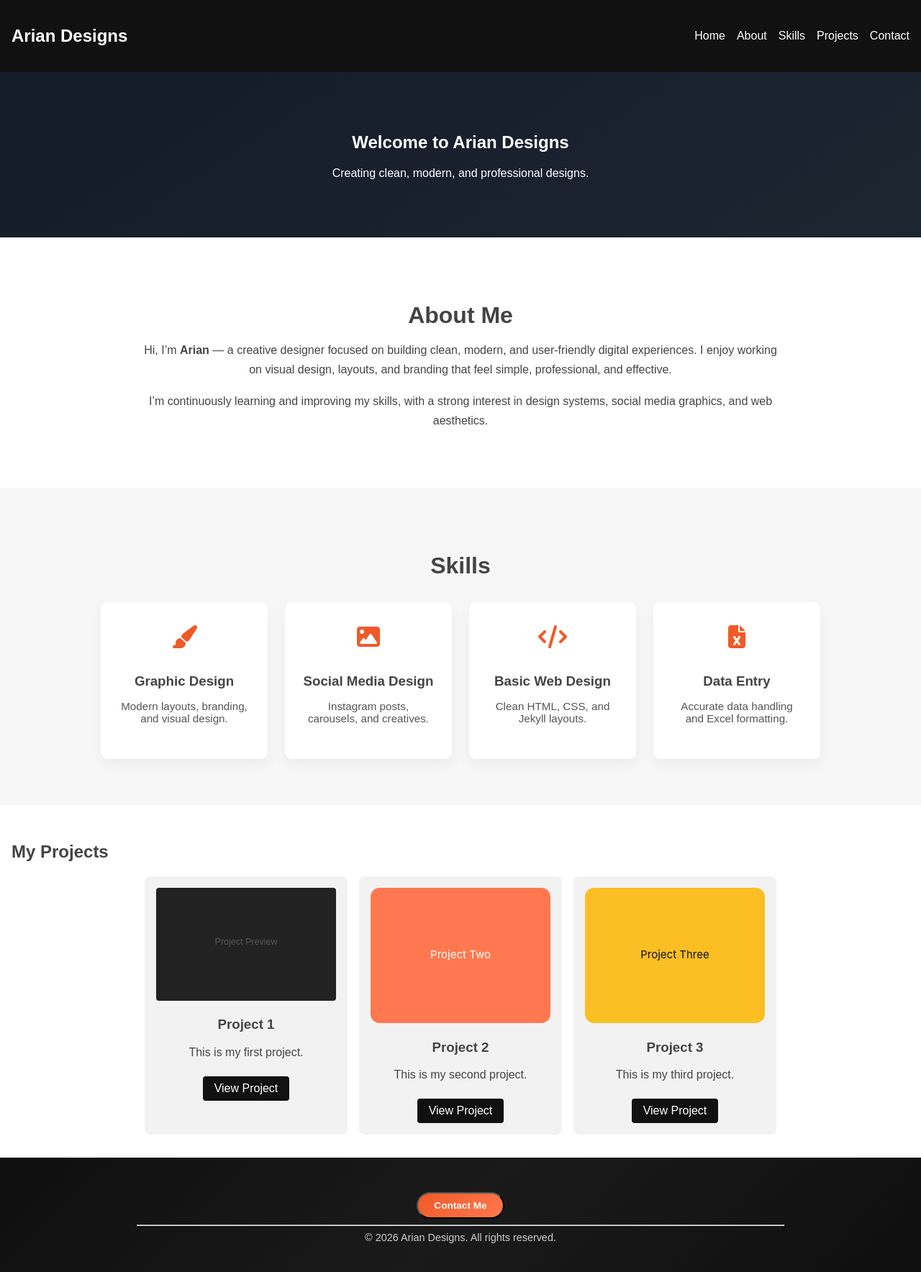
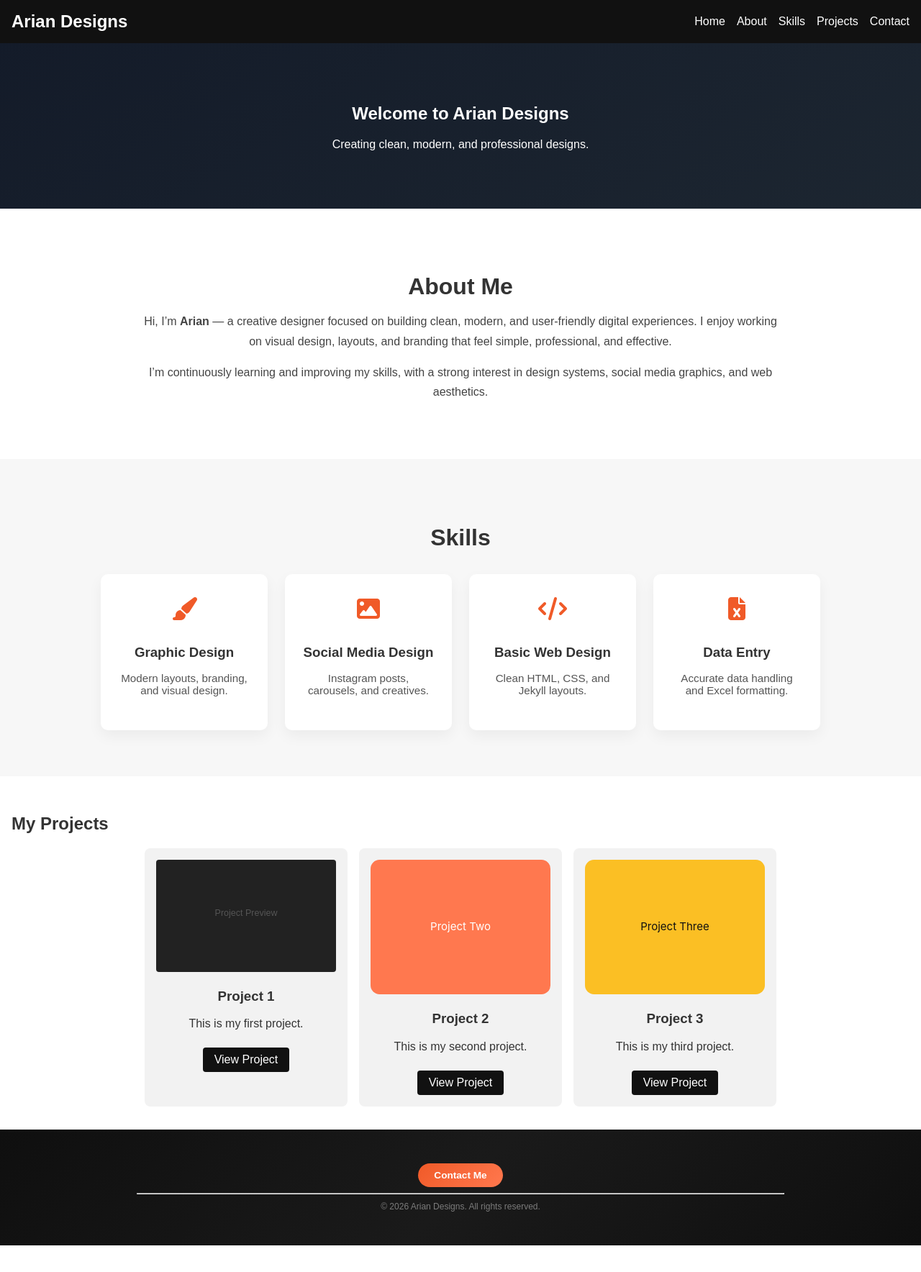
Before and after one commit to ariantechzone-stack/ariantechzone-stack.github.io, a Jekyll site: the page built from index.md, in a window 1280 px wide. Shown: the whole page at 72% size. Built offline with Jekyll 4.4.1, drawn with Linux system fonts in a browser that asks for light colours; after the commit the page ends 1731 px from its top, so only the background shows below that.

Commit message:
Update style.css

```diff
--- a/assets/css/style.css
+++ b/assets/css/style.css
@@ -1,6 +1,5 @@
-
 /* ================================
-   Accessibility: Reduce motion
+   Reduced Motion
 ================================ */
 @media (prefers-reduced-motion: reduce) {
   html {
@@ -8,19 +7,24 @@
   }
 }
 
-/* ================================
-   Global Styles
-================================ */
 html {
   scroll-behavior: smooth;
 }
 
+/* ================================
+   Global Styles
+================================ */
 body {
   font-family: Arial, sans-serif;
   margin: 0;
   padding: 0;
-  color: #444;
   background: #fff;
+  color: #333;
+}
+
+a {
+  text-decoration: none;
+  color: inherit;
 }
 
 /* ================================
@@ -38,19 +42,26 @@ header nav {
   align-items: center;
 }
 
+header nav h2 {
+  margin: 0;
+}
+
 header nav ul {
   list-style: none;
   display: flex;
   gap: 1rem;
-  padding: 0;
   margin: 0;
-  overflow: visible;
 }
 
 header nav ul li a {
   color: #fff;
   text-decoration: none;
-  white-space: nowrap;
+  font-weight: 500;
+  transition: color 0.25s ease;
+}
+
+header nav ul li a:hover {
+  color: #f05a28;
 }
 
 /* ================================
@@ -85,8 +96,8 @@ header nav ul li a {
 .about p {
   font-size: 1rem;
   line-height: 1.7;
+  color: #444;
   margin-bottom: 1rem;
-  color: #444;
 }
 
 /* ================================
@@ -109,6 +120,12 @@ header nav ul li a {
   border-radius: 8px;
   width: 250px;
   text-align: center;
+  transition: transform 0.25s ease, box-shadow 0.25s ease;
+}
+
+.project-card:hover {
+  transform: translateY(-6px);
+  box-shadow: 0 12px 25px rgba(0,0,0,0.08);
 }
 
 .project-card img {
@@ -152,7 +169,7 @@ header nav ul li a {
 }
 
 .skill-card {
-  background: #fff;
+  background: #ffffff;
   padding: 2rem 1.5rem;
   border-radius: 10px;
   box-shadow: 0 8px 20px rgba(0,0,0,0.05);
@@ -180,7 +197,7 @@ header nav ul li a {
 }
 
 /* ================================
-   Footer Section
+   Footer / Contact Section
 ================================ */
 .site-footer {
   background: linear-gradient(135deg, #0f0f0f, #1a1a1a, #0f0f0f);
@@ -194,35 +211,65 @@ header nav ul li a {
   margin: auto;
 }
 
-.site-footer h2 {
+.contact-btn {
+  display: inline-block;
+  margin-top: 0.8rem;
+  padding: 0.55rem 1.4rem;
+  font-size: 0.85rem;
+  font-weight: 600;
   color: #fff;
-  margin-bottom: 0.3rem;
-  font-size: 1.2rem;
+  background: linear-gradient(135deg, #f05a28, #ff784e);
+  border-radius: 30px;
+  cursor: pointer;
+  border: none;
+  transition: transform 0.25s ease, box-shadow 0.25s ease;
 }
 
-.site-footer p {
-  font-size: 0.9rem;
-  margin: 0.3rem 0;
+.contact-btn:hover {
+  transform: translateY(-2px);
+  box-shadow: 0 8px 20px rgba(240, 90, 40, 0.35);
 }
 
+/* ================================
+   Contact Reveal
+================================ */
+.contact-reveal {
+  opacity: 0;
+  transform: translateY(12px);
+  pointer-events: none;
+  transition: opacity 0.45s ease, transform 0.45s ease;
+  margin-top: 0.9rem;
+  display: none; /* hidden initially */
+}
+
+.contact-reveal.active {
+  opacity: 1;
+  transform: translateY(0);
+  pointer-events: auto;
+  display: block;
+}
+
+/* Email inside contact reveal */
 .footer-email {
   display: block;
-  margin: 0.6rem 0;
+  margin-bottom: 0.6rem;
+  font-size: 0.95rem;
+  font-weight: 600;
   color: #f05a28;
-  font-weight: 600;
-  font-size: 0.95rem;
   text-decoration: none;
 }
 
-/* Container for all social icons */
+/* ================================
+   Footer Social Icons
+================================ */
 .footer-socials {
   display: flex;
-  justify-content: center; /* centers icons */
-  gap: 1.5rem; /* equal spacing between all icons */
+  justify-content: center;
+  gap: 1.5rem; /* equal spacing */
   margin: 0.8rem 0;
+  position: relative;
 }
 
-/* Individual icon style */
 .footer-socials a {
   width: 48px;
   height: 48px;
@@ -235,93 +282,38 @@ header nav ul li a {
   font-size: 1.3rem;
   text-decoration: none;
   transition: transform 0.35s ease, box-shadow 0.35s ease, color 0.35s ease;
-  perspective: 1000px; /* for tilt effect */
+  perspective: 1000px;
+  position: relative;
+  opacity: 0;
+  transform: translateY(6px);
 }
 
-/* Hover effect: tilt + glow + scale */
-.footer-socials a:hover {
-  transform: rotateX(10deg) rotateY(10deg) scale(1.15);
-  box-shadow: 0 8px 20px rgba(240, 90, 40, 0.45);
-  color: #f05a28; /* icon color change */
-  background: #111; /* subtle background change */
-}
-
-/* Optional: smooth glow animation on hover */
-.footer-socials a::after {
-  content: '';
-  position: absolute;
-  width: 100%;
-  height: 100%;
-  border-radius: 50%;
-  top: 0;
-  left: 0;
-  box-shadow: 0 0 0px rgba(240,90,40,0);
-  transition: box-shadow 0.35s ease;
-}
-
-.footer-socials a:hover::after {
-  box-shadow: 0 0 12px rgba(240,90,40,0.6);
-}
-
-
-/* ================================
-   Contact Button
-================================ */
-.contact-btn {
-  display: inline-block;
-  margin-top: 0.8rem;
-  padding: 0.55rem 1.4rem;
-  font-size: 0.85rem;
-  font-weight: 600;
-  color: #fff;
-  background: linear-gradient(135deg, #f05a28, #ff784e);
-  border-radius: 30px;
-  text-decoration: none;
-  transition: transform 0.25s ease, box-shadow 0.25s ease;
-}
-
-.contact-btn:hover {
-  transform: translateY(-2px);
-  box-shadow: 0 8px 20px rgba(240, 90, 40, 0.35);
-}
-
-.contact-reveal {
-  opacity: 0;
-  transform: translateY(12px);
-  pointer-events: none;
-  transition: opacity 0.45s ease, transform 0.45s ease;
-  margin-top: 0.9rem;
-  display: none; /* hide initially */
-}
-
-.contact-reveal.active {
-  opacity: 1;
-  transform: translateY(0);
-  pointer-events: auto;
-  display: block; /* show when active */
-}
-
-/* Optional stagger for social icons */
-.contact-reveal .footer-socials a {
-  opacity: 0;
-  transform: translateY(6px);
-  transition: opacity 0.35s ease, transform 0.35s ease;
-}
-
+/* Reveal with stagger */
 .contact-reveal.active .footer-socials a:nth-child(1) { transition-delay: 0.1s; opacity: 1; transform: translateY(0); }
 .contact-reveal.active .footer-socials a:nth-child(2) { transition-delay: 0.2s; opacity: 1; transform: translateY(0); }
 .contact-reveal.active .footer-socials a:nth-child(3) { transition-delay: 0.3s; opacity: 1; transform: translateY(0); }
 .contact-reveal.active .footer-socials a:nth-child(4) { transition-delay: 0.4s; opacity: 1; transform: translateY(0); }
 .contact-reveal.active .footer-socials a:nth-child(5) { transition-delay: 0.5s; opacity: 1; transform: translateY(0); }
 
-/* Typography hierarchy */
-.footer-title {
-  font-size: 1.2rem;
-  margin-bottom: 0.2rem;
+/* Hover effects: tilt + scale + glow + pulse */
+.footer-socials a:hover {
+  transform: rotateX(10deg) rotateY(10deg) scale(1.15);
+  color: #f05a28;
+  background: #111;
+  animation: pulse-glow 1s infinite alternate;
+  box-shadow: 0 0 12px rgba(240, 90, 40, 0.6);
 }
 
-.footer-subtitle {
-  font-size: 0.9rem;
-  opacity: 0.8;
-  margin-bottom: 0.8rem;
+/* Pulse glow animation */
+@keyframes pulse-glow {
+  0% { box-shadow: 0 0 6px rgba(240,90,40,0.5), 0 0 12px rgba(240,90,40,0.3); }
+  50% { box-shadow: 0 0 12px rgba(240,90,40,0.7), 0 0 20px rgba(240,90,40,0.5); }
+  100% { box-shadow: 0 0 6px rgba(240,90,40,0.5), 0 0 12px rgba(240,90,40,0.3); }
 }
+
+/* Footer Copy */
+.footer-copy {
+  font-size: 0.75rem;
+  opacity: 0.55;
+  margin-top: 0.6rem;
+}
```
